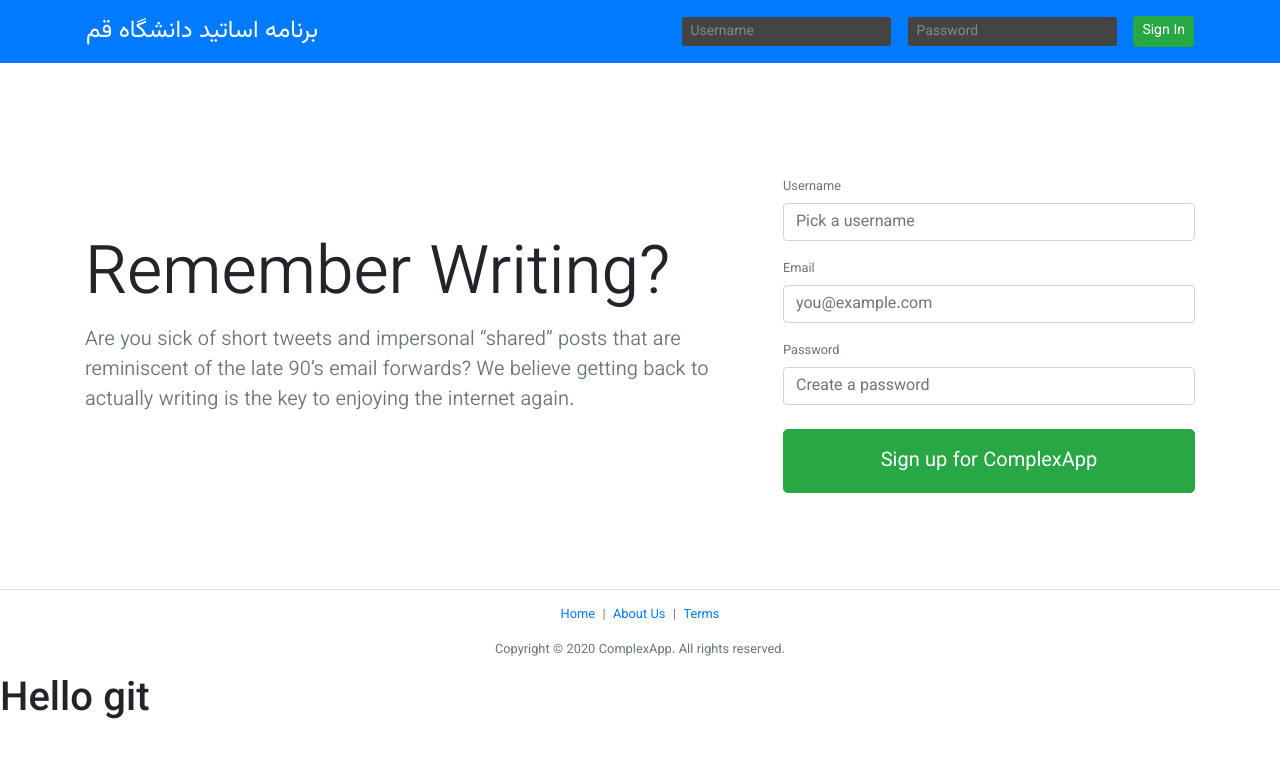
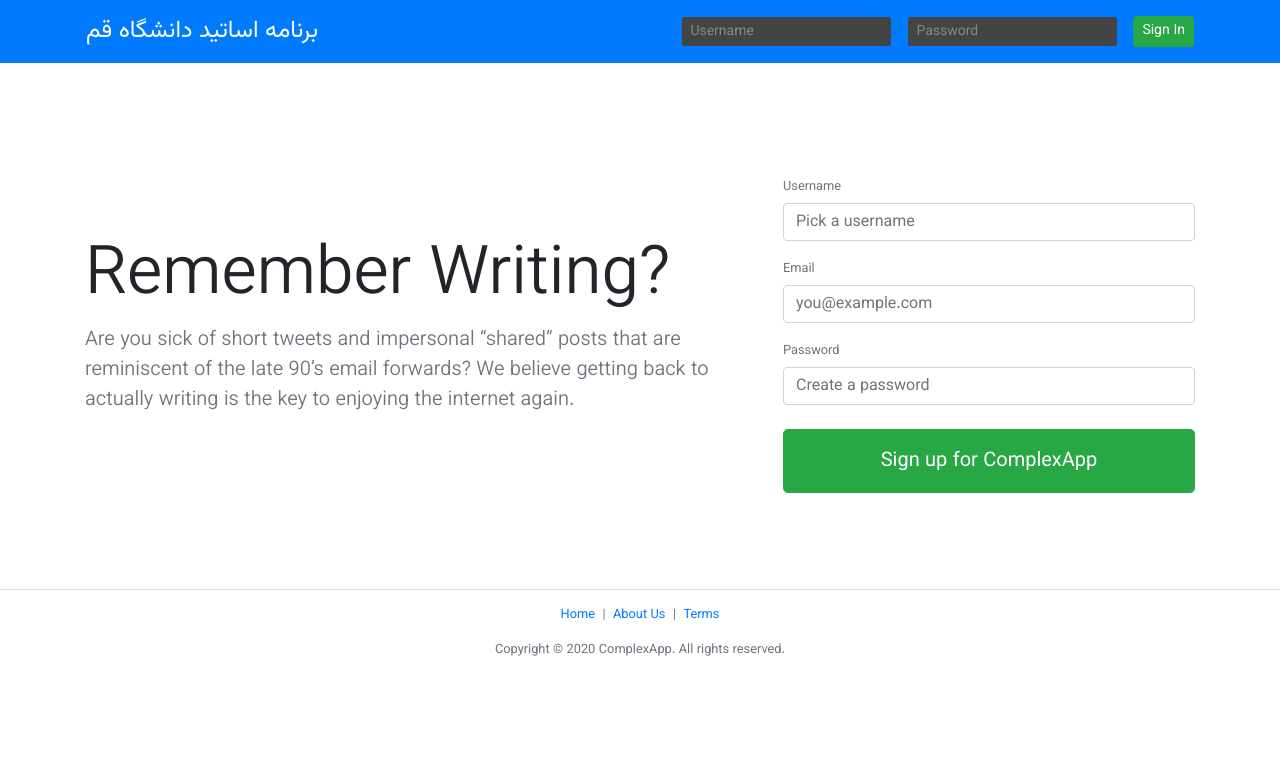
Before and after one commit to somayeh-e/DoctorJalali, a React app: page app/index.html in a window 1280 px wide. Built offline with nearby package versions, Linux system fonts and the light colour scheme; a small style sheet from the web is missing.

Commit message:
حذق تغییر

```diff
--- a/app/index.html
+++ b/app/index.html
@@ -11,7 +11,6 @@
   </head>
   <body>
     <div id="app"></div>
-    <h1>Hello git</h1>
     <script src="/bundled.js"></script>
   </body>
 </html>
```
